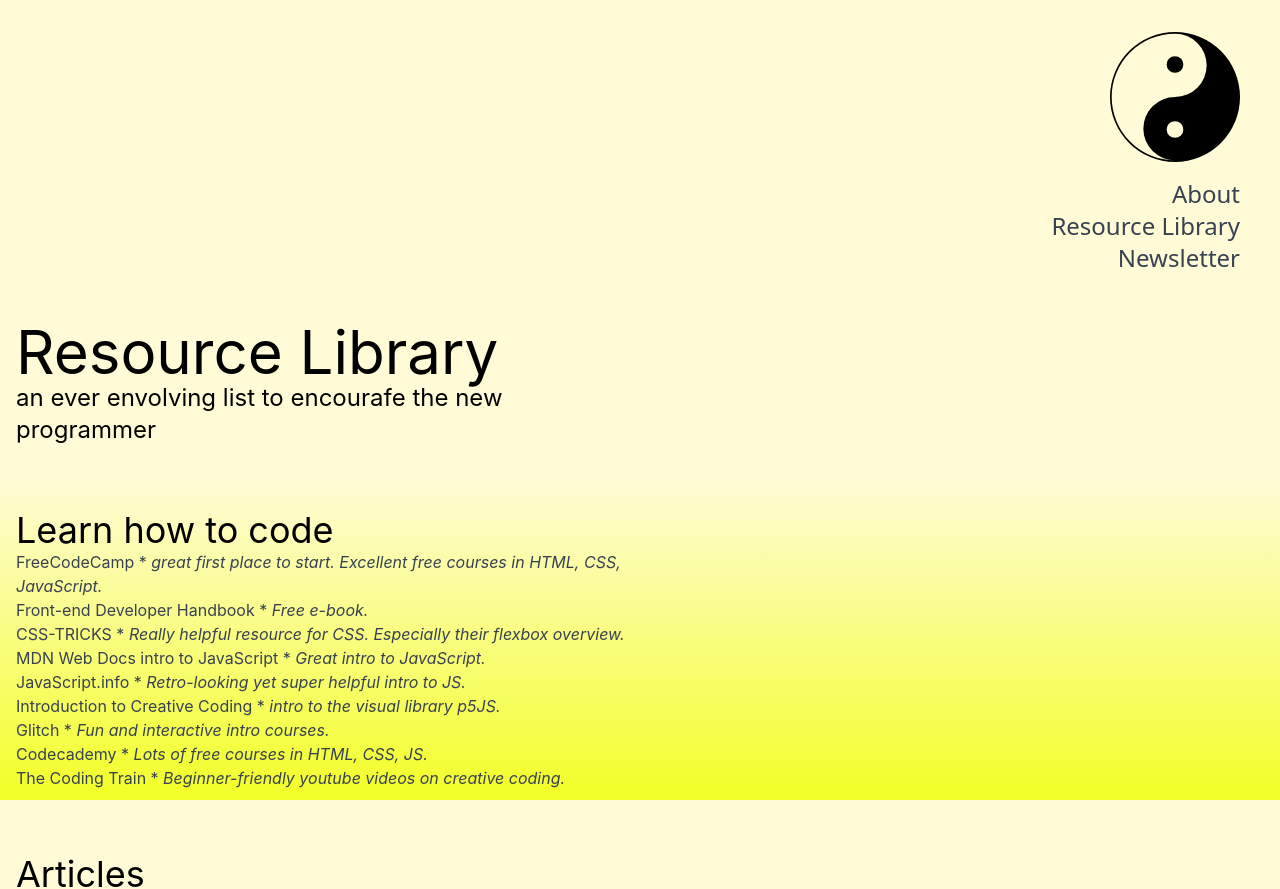
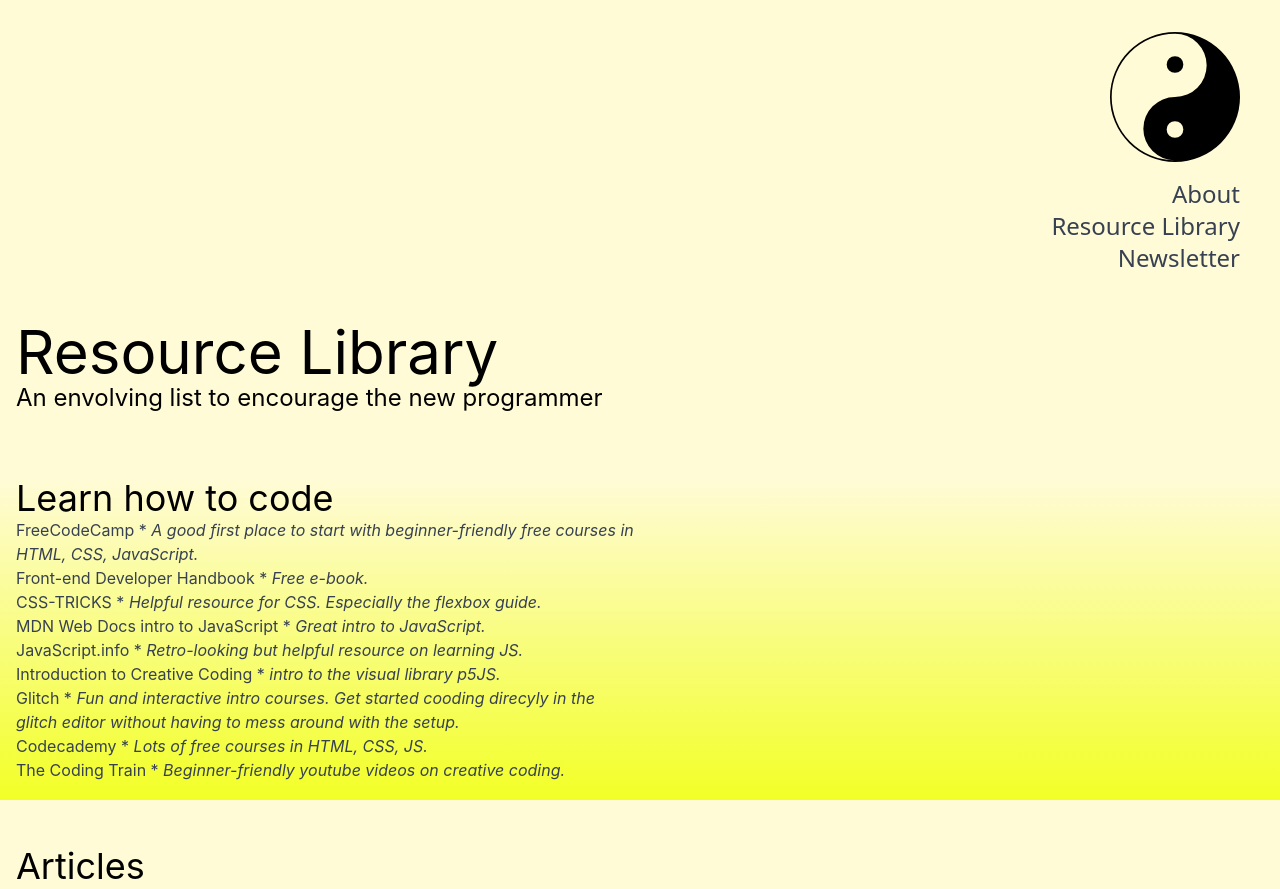
Before and after one commit to nynnejc/kaere-computer, a Next.js app: page /library in a window 1280 px wide. Shown: the top 889 px of the page. Built offline with nearby package versions, Linux system fonts and the light colour scheme; what @tailwindcss/typography would draw is missing.

Commit message:
typos & edits

```diff
--- a/pages/library.tsx
+++ b/pages/library.tsx
@@ -10,7 +10,7 @@
         <div className="grid sm:grid-cols-2 gap-4 ml-4">
           <div className="overflow-y-scroll">
             <h1>Resource Library</h1>
-            <h5>an ever envolving list to encourafe the new programmer</h5>
+            <h5>An envolving list to encourage the new programmer</h5>
 
             <div className="pt-16">
               <h3>Learn how to code</h3>
@@ -20,7 +20,7 @@
                   target="_blank"
                   rel="noopener noreferrer"
                 >
-                  FreeCodeCamp * <em>great first place to start. Excellent free courses in HTML, CSS, JavaScript.</em>
+                  FreeCodeCamp * <em>A good first place to start with beginner-friendly free courses in HTML, CSS, JavaScript.</em>
                 </a>
               </p>
 
@@ -40,7 +40,7 @@
                   target="_blank"
                   rel="noopener noreferrer"
                 >
-                  CSS-TRICKS * <em>Really helpful resource for CSS. Especially their flexbox overview.</em>
+                  CSS-TRICKS * <em>Helpful resource for CSS. Especially the flexbox guide.</em>
                 </a>
               </p>
 
@@ -60,7 +60,7 @@
                   target="_blank"
                   rel="noopener noreferrer"
                 >
-                  JavaScript.info * <em>Retro-looking yet super helpful intro to JS.</em>
+                  JavaScript.info * <em>Retro-looking but helpful resource on learning JS.</em>
                 </a>
               </p>
 
@@ -80,7 +80,7 @@
                   target="_blank"
                   rel="noopener noreferrer"
                 >
-                  Glitch * <em>Fun and interactive intro courses.</em>
+                  Glitch * <em>Fun and interactive intro courses. Get started cooding direcyly in the glitch editor without having to mess around with the setup.</em>
                 </a>
               </p>
 
@@ -113,7 +113,7 @@
                   target="_blank"
                   rel="noopener noreferrer"
                 >
-                  Increment Magazine * <em>Really beautiful and well-written articles on writing software.</em>
+                  Increment Magazine * <em>Visually pleasing and well-written articles on writing software.</em>
                 </a>
               </p>
 
@@ -146,7 +146,7 @@
                   target="_blank"
                   rel="noopener noreferrer"
                 >
-                  Data Feminism; Catherine DIgnazio and Lauren F. Klein * <em>Delightful primer on ethical Data Science.</em>
+                  Data Feminism; Catherine DIgnazio and Lauren F. Klein * <em>Primer on ethical Data Science.</em>
                 </a>
               </p>
             </div>
```
